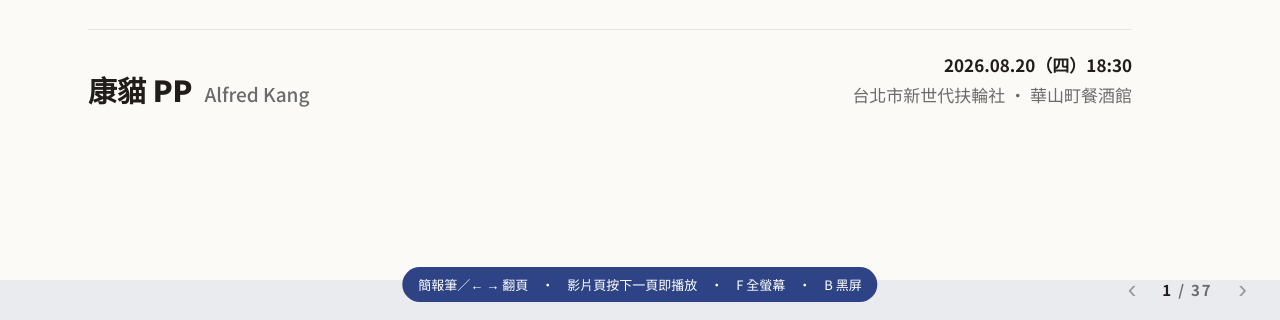
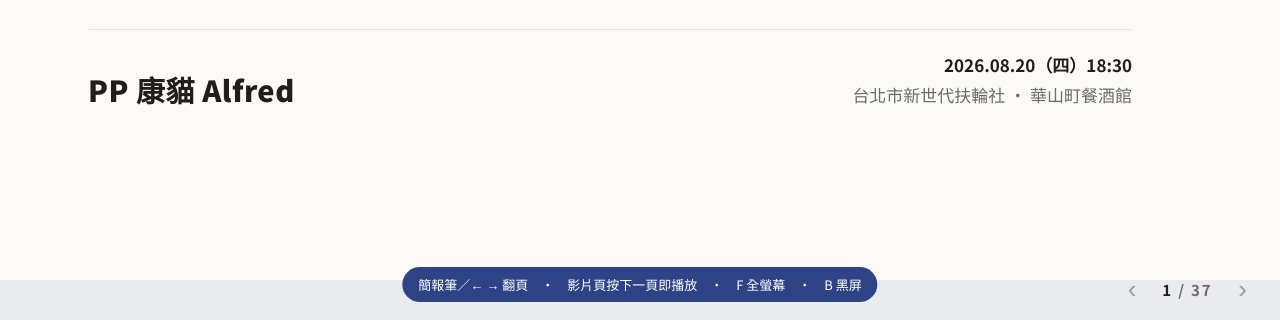
Before and after one commit to alfredctkpro/rotary-0820, a plain HTML site: page index.html in a window 1280 px wide. Shown: the part 480-800 px from the top of the page. Drawn offline with Linux system fonts and the light colour scheme.

Commit message:
P1 署名改為「PP 康貓 Alfred」；題詞卡補開場四頁講點
- 封面署名精簡為單行三段同粗（拿掉 Kang 與細體 span），<title> 一併同步
- 題詞卡 P1 補自我介紹（十年前社長／產業受 AI 衝擊／戒酒／現在低調
  ——「已經不是康貓了」正好扣多重宇宙）
- P2 補電影英文片名 Everything Everywhere All at Once ＋「一套心法打遍天下」
- P3 收斂為單一梗：媽的多重宇宙 → 貓的 AI 多重宇宙（自我介紹已移到 P1）
- P4 補「電影裡下載技能／現實中靠 AI」這層對照
- .gitignore 擋掉 .playwright-mcp/ 與 .memsearch/ 工具暫存

Co-Authored-By: Claude Opus 5 (1M context) <noreply@anthropic.com>

```diff
--- a/index.html
+++ b/index.html
@@ -3,7 +3,7 @@
 <head>
 <meta charset="UTF-8">
 <meta name="viewport" content="width=device-width, initial-scale=1.0">
-<title>貓的 AI 多重宇宙｜台北市新世代扶輪社 2026.08.20｜康貓 Alfred Kang</title>
+<title>貓的 AI 多重宇宙｜台北市新世代扶輪社 2026.08.20｜PP 康貓 Alfred</title>
 <link rel="preconnect" href="https://fonts.googleapis.com">
 <link rel="preconnect" href="https://fonts.gstatic.com" crossorigin>
 <link href="https://fonts.googleapis.com/css2?family=Noto+Sans+TC:wght@400;500;700;900&display=swap" rel="stylesheet">
@@ -81,8 +81,7 @@
   .cover .tagline b{color:var(--ink);font-weight:700;}
   .cover .meta{border-top:1px solid var(--line);margin-top:12px;padding-top:20px;
                display:flex;justify-content:space-between;align-items:flex-end;}
-  .cover .who{font-size:29px;font-weight:900;}
-  .cover .who span{font-size:19px;font-weight:500;color:var(--muted);margin-left:12px;}
+  .cover .who{font-size:29px;font-weight:900;letter-spacing:.5px;}
   .cover .when{text-align:right;font-size:17px;line-height:1.75;color:var(--muted);}
   .cover .when b{color:var(--ink);font-weight:700;}
 
@@ -345,7 +344,7 @@
       <h1>貓的 <em>AI</em> 多重宇宙</h1>
       <div class="tagline">爸媽的 LINE、投資的策略、週末旅遊行程<br><b>一套心法打遍天下！</b></div>
       <div class="meta">
-        <div class="who">康貓 PP<span>Alfred Kang</span></div>
+        <div class="who">PP 康貓 Alfred</div>
         <div class="when">
           <b>2026.08.20（四）18:30</b><br>
           台北市新世代扶輪社 · 華山町餐酒館
```
Also changed, not shown: 2 other files.
